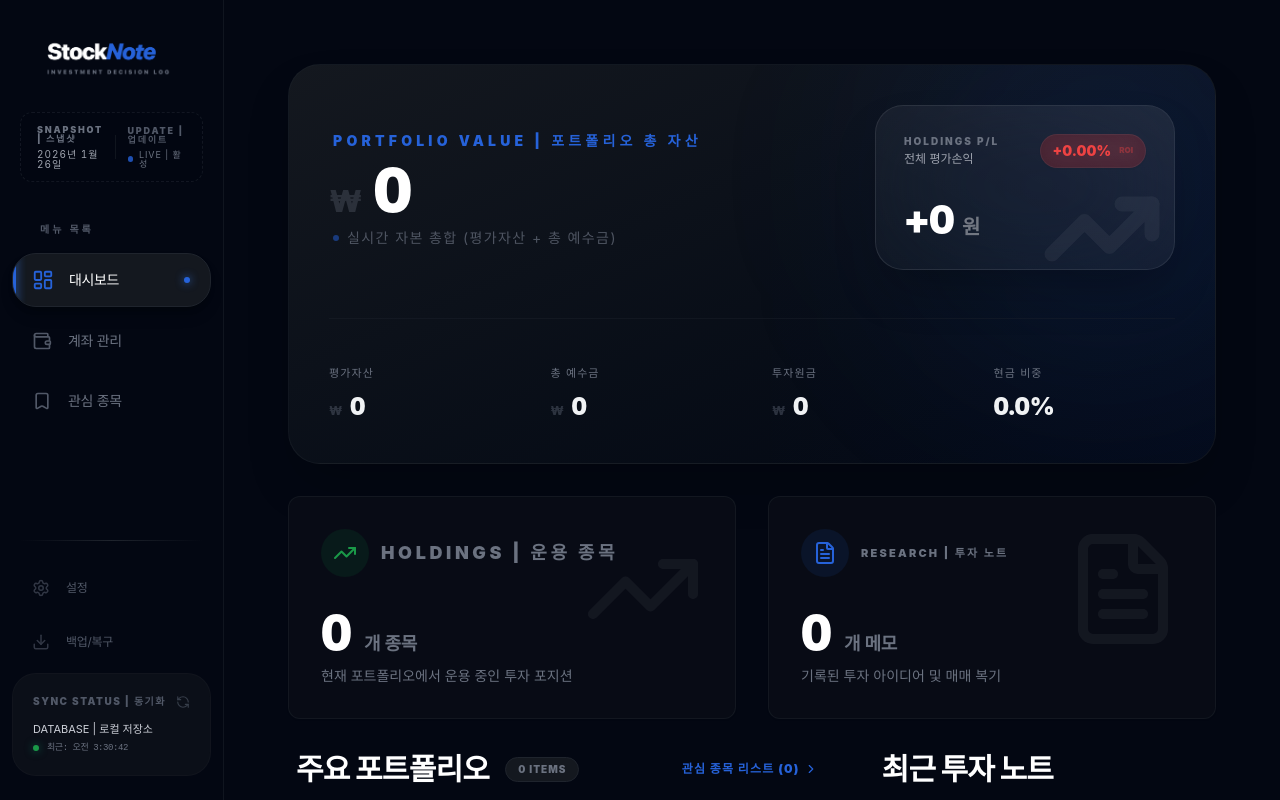
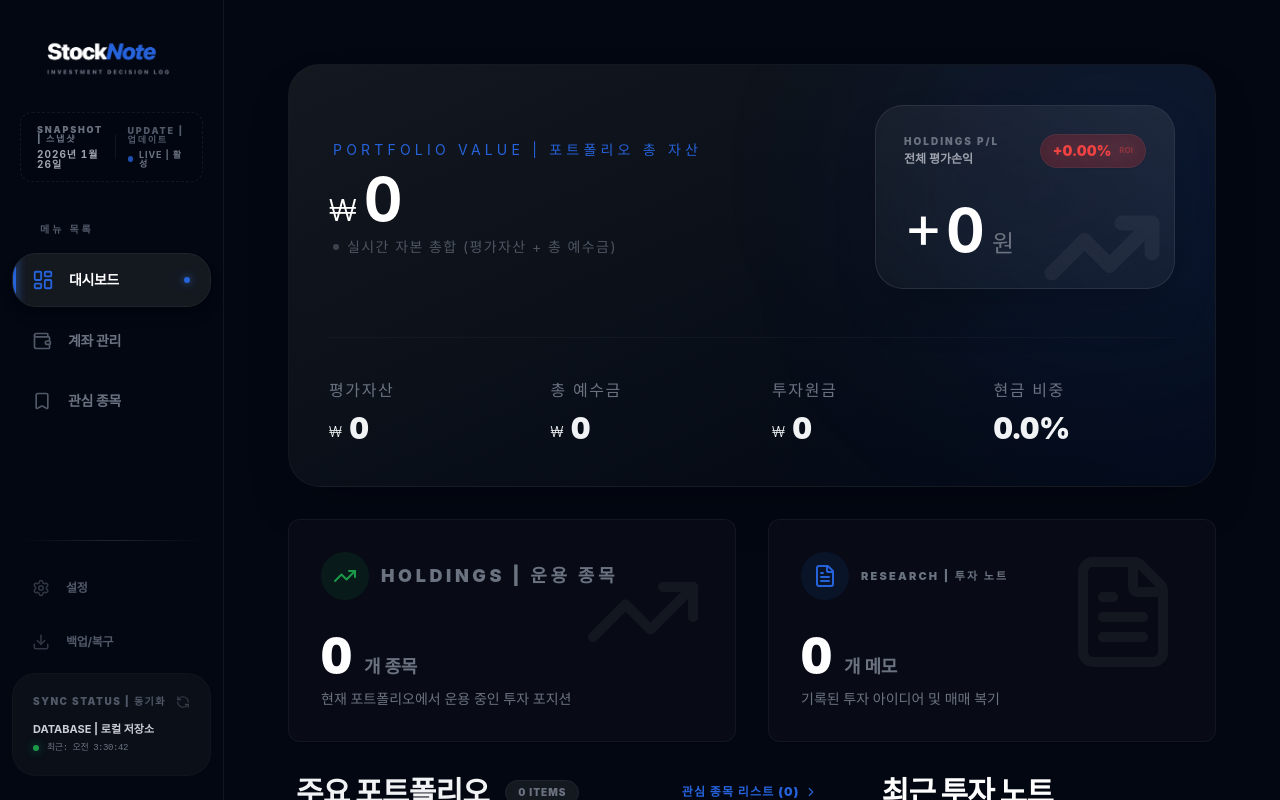
Before and after one commit to jongjin7/myStockNote, a React (Vite) app: page / in a window 1280 px wide. Built offline with nearby package versions, Linux system fonts and the light colour scheme; a web font is replaced by a local one.

Commit message:
style: refine dashboard typography and fix font-weight variable names

```diff
--- a/src/index.css
+++ b/src/index.css
@@ -111,11 +111,11 @@
   --text-4xl: 2.25rem;     /* 36px */
 
   /* Font Weights */
-  --font-light: 300;
-  --font-regular: 400;
-  --font-medium: 500;
-  --font-semibold: 600;
-  --font-bold: 700;
+  --font-weight-light: 300;
+  --font-weight-regular: 400;
+  --font-weight-medium: 500;
+  --font-weight-semibold: 600;
+  --font-weight-bold: 700;
 
   /* Line Heights */
   --leading-tight: 1.25;
--- a/src/pages/Dashboard/HeroStats.tsx
+++ b/src/pages/Dashboard/HeroStats.tsx
@@ -32,15 +32,15 @@ export function HeroStats({
         <div className="relative z-10">
           <div className="flex flex-col lg:flex-row lg:items-center justify-between gap-12">
             <div className="space-y-2">
-              <span className="text-primary-500 uppercase tracking-[0.3em] ml-1 text-sm font-black">PORTFOLIO VALUE | 포트폴리오 총 자산</span>
-              <div className="font-black tracking-tighter tabular-nums flex items-baseline mt-1">
-                <span className="text-3xl font-light text-gray-500 mr-3 opacity-30">₩</span>
-                <span className="text-6xl font-black text-white tracking-tight">
+              <span className="text-primary-500 uppercase tracking-[0.3em] ml-1 text-sm">PORTFOLIO VALUE | 포트폴리오 총 자산</span>
+              <div className="font-black tracking-tighter tabular-nums flex items-baseline gap-2 text-white">
+                <span className="text-3xl font-light">₩</span>
+                <span className="text-6xl font-bold  tracking-tight">
                   {formatNumber(totalAssets)}
                 </span>
               </div>
-              <div className="flex items-center gap-2 text-sm text-gray-500 font-bold uppercase tracking-widest ml-1 opacity-70">
-                <span className="w-1.5 h-1.5 rounded-full bg-primary-500 animate-pulse" />
+              <div className="flex items-center gap-2 text-sm text-gray-500 tracking-widest ml-1 opacity-70">
+                <span className="w-1.5 h-1.5 rounded-full bg-gray-500 animate-pulse" />
                 실시간 자본 총합 (평가자산 + 총 예수금)
               </div>
             </div>
@@ -64,15 +64,15 @@ export function HeroStats({
                   </div>
 
                   <div className="mt-2 flex flex-col min-w-0">
-                    <div className="font-black tracking-tighter tabular-nums flex items-baseline leading-none text-white">
+                    <div className="tracking-tighter tabular-nums flex items-baseline leading-none">
                       <span className={cn(
-                        "inline-block transition-all duration-300 font-num",
+                        "flex items-center gap-1 text-6xl transition-all duration-300",
                         totalProfit >= 0 ? "text-white" : "text-info-light"
-                      )}
-                      style={{ fontSize: '2.5rem' }}>
-                        {totalProfit >= 0 ? '+' : '-'}{profitStr}
+                      )}>
+                        <span className='relative -top-1'>{totalProfit >= 0 ? '+' : '-'} </span>
+                        <span className='font-bold '>{profitStr}</span>
                       </span>
-                      <span className="text-xl ml-2 opacity-40 font-bold">원</span>
+                      <span className="text-2xl opacity-40 ml-2 ">원</span>
                     </div>
                   </div>
 
--- a/src/pages/Dashboard/PortfolioSection.tsx
+++ b/src/pages/Dashboard/PortfolioSection.tsx
@@ -86,7 +86,7 @@ export function PortfolioSection({ holdingStocks, memos, watchlistCount }: Portf
     <section className="lg:col-span-3 space-y-8">
       <div className="flex items-center justify-between px-2">
         <div className="flex items-center gap-4">
-          <h2 className="text-3xl font-black text-white tracking-tight">주요 포트폴리오</h2>
+          <h2 className="text-3xl font-black tracking-tight">주요 포트폴리오</h2>
           <div className="px-3 py-1 bg-gray-900 border border-gray-800 rounded-full text-[10px] font-black text-gray-500 uppercase tracking-widest font-num">
             {holdingStocks.length} ITEMS
           </div>
--- a/src/pages/Dashboard/SummaryStat.tsx
+++ b/src/pages/Dashboard/SummaryStat.tsx
@@ -10,10 +10,10 @@ interface SummaryStatProps {
 export function SummaryStat({ label, value, prefix, valueClassName }: SummaryStatProps) {
   return (
     <div className="space-y-2">
-      <span className="text-gray-500 uppercase tracking-widest text-[11px] font-bold">{label}</span>
+      <span className="text-gray-500 uppercase tracking-widest ">{label}</span>
       <div className="flex items-baseline font-black tracking-tight tabular-nums mt-1">
-        {prefix && <span className="text-xs font-light text-gray-600 mr-2 opacity-50">{prefix}</span>}
-        <p className={cn("text-2xl text-gray-100 font-num", valueClassName)}>
+        {prefix && <span className="relative -top-0.5 text-sm font-light mr-2">{prefix}</span>}
+        <p className={cn("text-3xl text-gray-100 font-num", valueClassName)}>
           {typeof value === 'number' ? formatNumber(value) : value}
         </p>
       </div>
```
